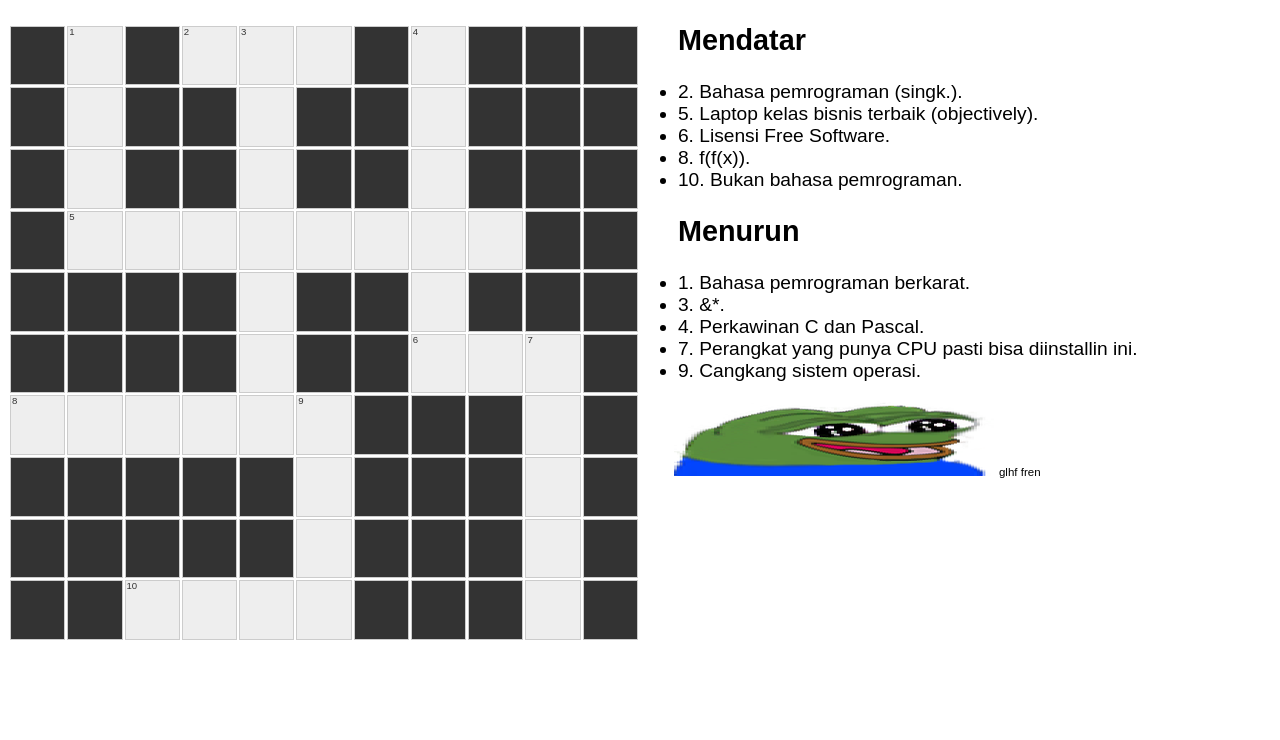
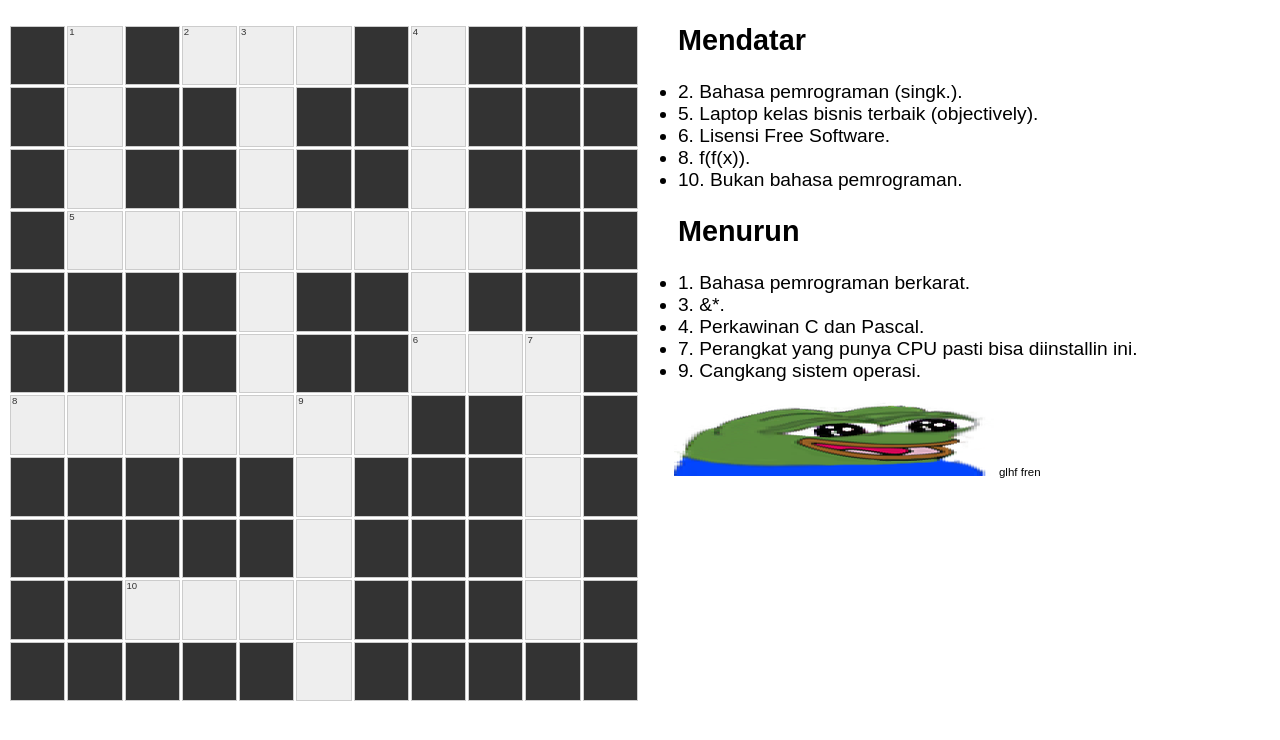
Before and after one commit to cytopz/tts-js, a plain HTML site: page index.html in a window 1280 px wide. Drawn offline with nearby package versions, Linux system fonts and the light colour scheme.

Commit message:
fix more bugs, add favicon

```diff
--- a/index.html
+++ b/index.html
@@ -5,6 +5,7 @@
 	<meta name="viewport" content="width=device-width, initial-scale=1.0">
 	<meta http-equiv="X-UA-Compatible" content="ie=edge">
 	<title>Teka Teki Silang</title>
+	<link rel="shortcut icon" type="image/png" href="assets/icon.png">
 	<script src="https://code.jquery.com/jquery-3.4.1.min.js" integrity="sha256-CSXorXvZcTkaix6Yvo6HppcZGetbYMGWSFlBw8HfCJo=" crossorigin="anonymous"></script>
 	<script src="js/tts.js"></script>
 	<style type="text/css">
--- a/js/tts.js
+++ b/js/tts.js
@@ -70,7 +70,7 @@ $(document).ready(function() {
 		},
 		{
 			clue: 'f(f(x)).',
-			answer: 'shell',
+			answer: 'rekursi',
 			orientation: 'mendatar',
 			no: 8,
 			startx: 0,
@@ -85,15 +85,15 @@ $(document).ready(function() {
 			starty: 9
 		}
 	],
-		tableWidth = 10,
+		tableWidth = 11,
 		tableHeight = 11
 
 	function makeTable() {
 		table = "<table><tbody>"
-		for (var row=0; row<tableWidth; row++) {
+		for (var col=0; col<tableWidth; col++) {
 			table += "<tr>"
-			for(var col=0; col<tableHeight; col++) {
-				table += "<td data-coord=" + col + "," + row + "></td>"
+			for(var row=0; row<tableHeight; row++) {
+				table += "<td data-coord=" + row + "," + col + "></td>"
 			}
 			table += "</tr>"
 		}
@@ -116,10 +116,8 @@ $(document).ready(function() {
 		$("td").filter('[data-coord="' + startx + "," + y + '"' +"]").append("<span>" + no + "</span>");
 		for (var i=startx; i<length+startx; i++){
 			cell = $("td").filter('[data-coord="' + i + "," + y + '"' +"]");
-			console.log(no)
 			if (!cell.find("input").length) {
 				cell.append(input);
-				console.log(no)
 			}
 			cell.addClass('entry-' + no)
 		}
@@ -161,7 +159,6 @@ $(document).ready(function() {
 			if (answer.join('').toLowerCase() == obj.answer) {
 				correctElement = input.parent().attr("class");
 				input.addClass('correct');
-				$('.' + correctElement).addClass('correct');
 			}
 		});
 	}
```
Also changed, not shown: assets/icon.png (added).
